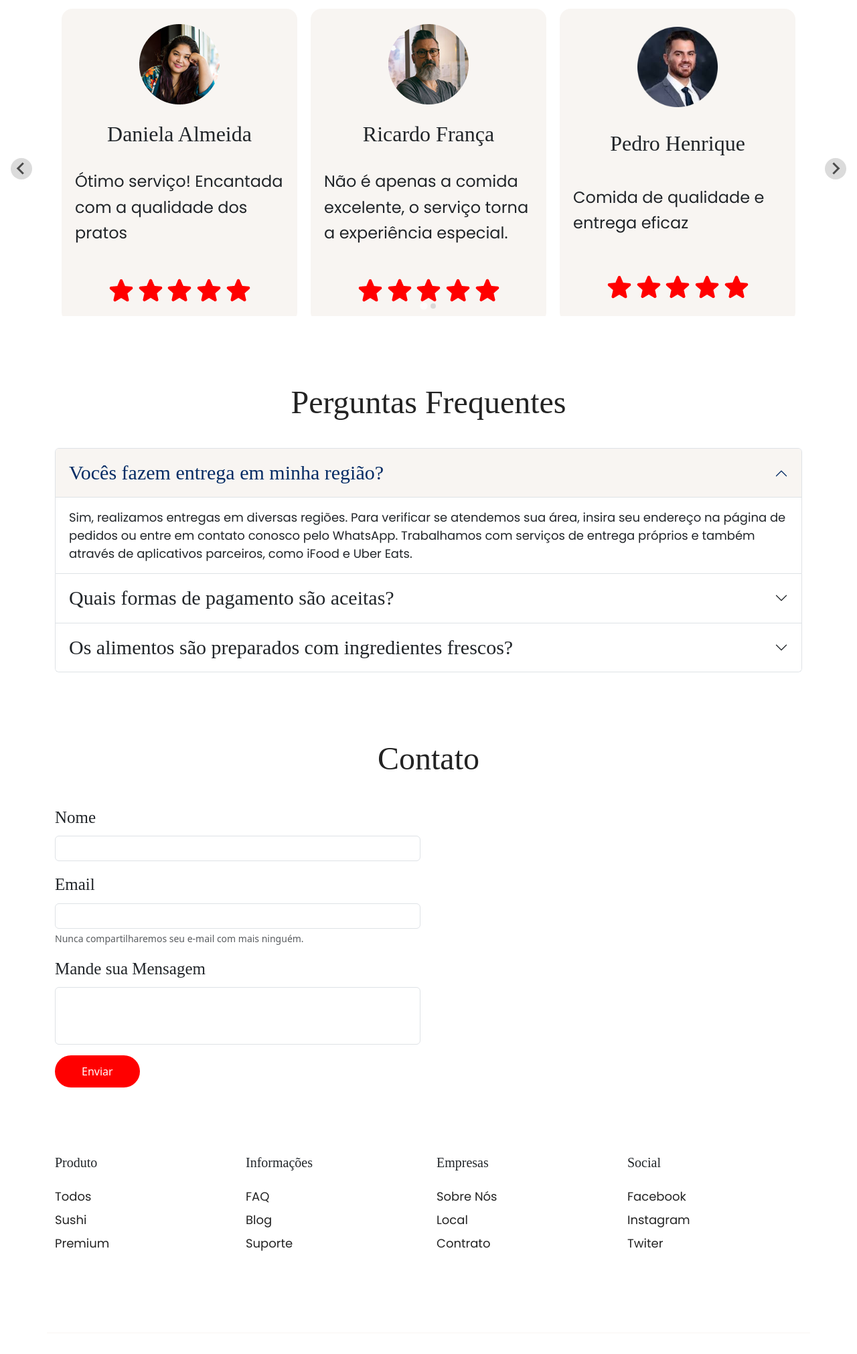
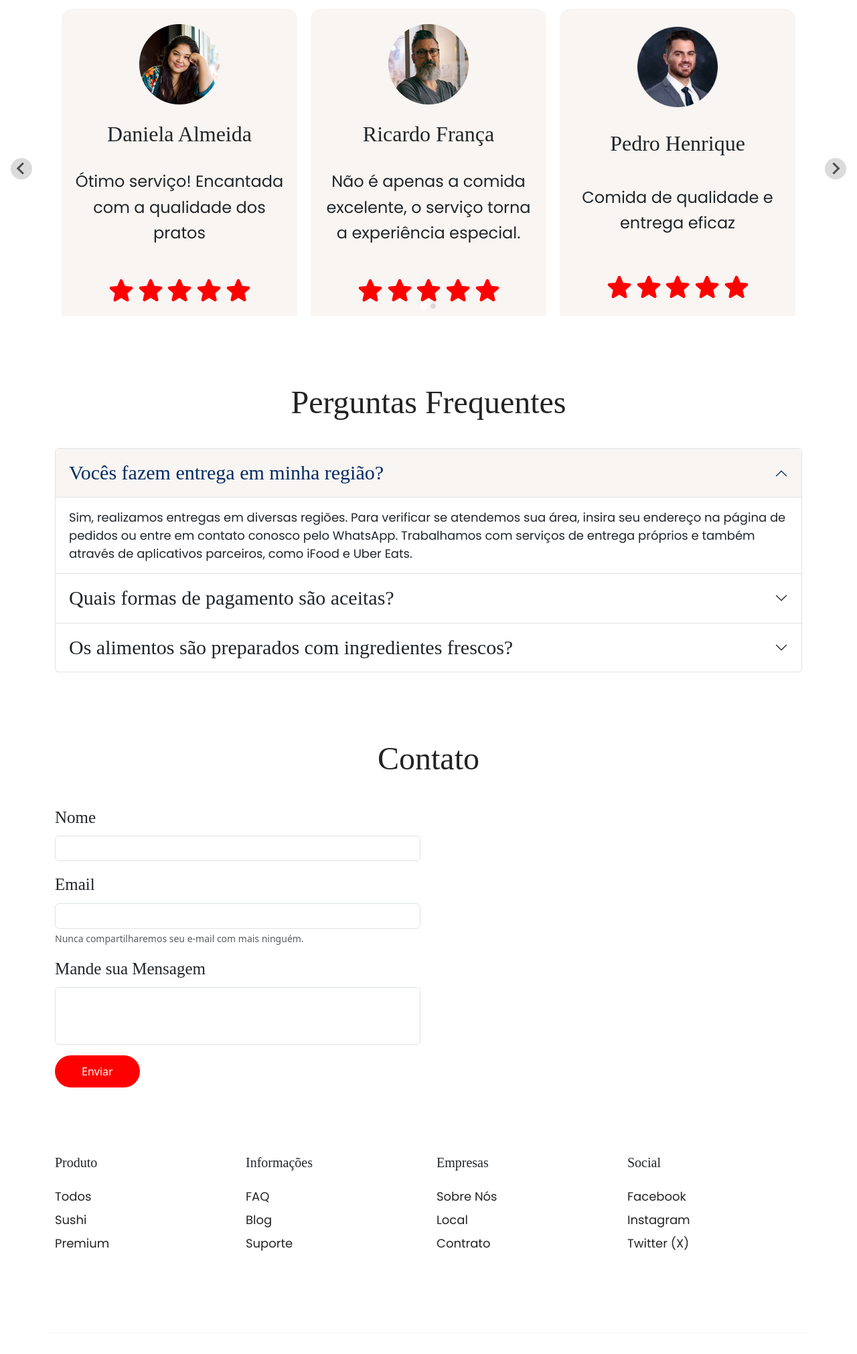
Before and after one commit to VRocca10/landing_page_oriental, a website: page index.html in a window 1280 px wide. Shown: the part 2498-4520 px from the top of the page at 67% size. Drawn offline with nearby package versions, Linux system fonts and the light colour scheme; a web font is replaced by a local one.

Commit message:
finalizado

```diff
--- a/index.html
+++ b/index.html
@@ -295,7 +295,7 @@
                     <ul>
                         <li>Facebook</li>
                         <li>Instagram</li>
-                        <li>Twiter</li>
+                        <li>Twitter (X)</li>
                     </ul>
                 </div>
             </div>
--- a/main.css
+++ b/main.css
@@ -188,7 +188,7 @@ section {
         font-size: 24px;
         font-weight: 400;
         line-height: 38.4px;
-        text-align: left;
+        text-align: center;
         text-underline-position: from-font;
         text-decoration-skip-ink: none;
     }
@@ -400,7 +400,13 @@ section {
         .scroll-col {
             .quadrado {
                 min-width: 400px;
+
+                p {
+                    font-size: 15px;
+                }
             }
+
+
         }
     }
 
```
